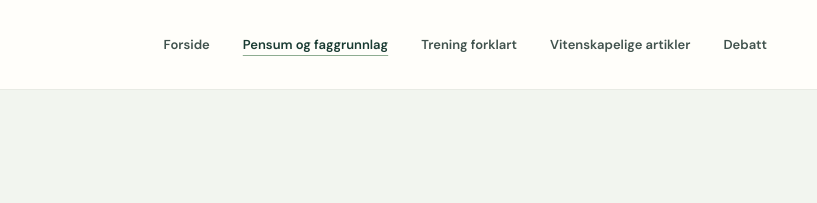
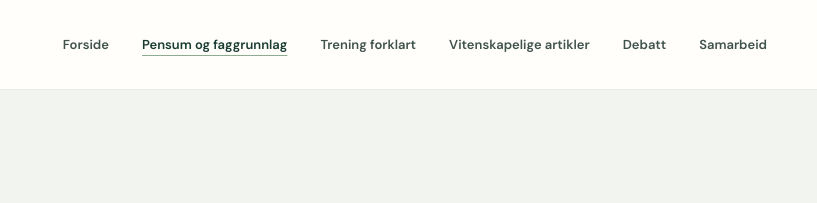
Before and after one commit to gorpaulsen/gorpaulsen.github.io, a plain HTML site: page artikler/helse-prestasjon.html in a window 1280 px wide. Shown: the top 203 px of the page, 463-1280 px from the left. Drawn offline with Linux system fonts and the light colour scheme.

Commit message:
Legg nasjonalt samarbeid i navigasjonen

```diff
--- a/artikler/helse-prestasjon.html
+++ b/artikler/helse-prestasjon.html
@@ -17,7 +17,7 @@
 <header class="site-header"><div class="container header-inner">
   <a class="brand" href="../index.html" aria-label="Norsk idrettsvitenskap, forsiden"><img class="brand-mark" src="../assets/niv-mark.svg" alt="" width="68" height="46"><span class="brand-name">NORSK<br><strong>IDRETTSVITENSKAP</strong></span></a>
   <button class="menu-toggle" type="button" aria-expanded="false" aria-controls="primary-navigation" aria-label="Åpne meny"><span></span><span></span><span></span></button>
-  <nav class="site-nav" id="primary-navigation" aria-label="Hovedmeny"><a href="../index.html">Forside</a><a href="../artikler.html" aria-current="page">Pensum og faggrunnlag</a><a href="../trening-forklart.html">Trening forklart</a><a href="../vitenskap.html">Vitenskapelige artikler</a><a href="../debatt.html">Debatt</a></nav>
+  <nav class="site-nav" id="primary-navigation" aria-label="Hovedmeny"><a href="../index.html">Forside</a><a href="../artikler.html" aria-current="page">Pensum og faggrunnlag</a><a href="../trening-forklart.html">Trening forklart</a><a href="../vitenskap.html">Vitenskapelige artikler</a><a href="../debatt.html">Debatt</a><a href="../samarbeid.html">Samarbeid</a></nav>
 </div></header>
 <main id="main">
 <div class="article-lead-area"><div class="container">
```
